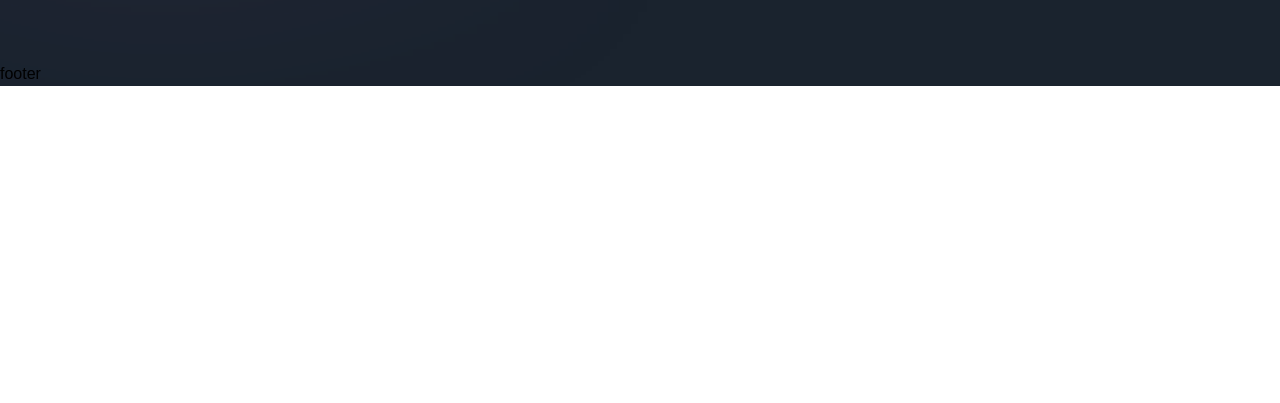
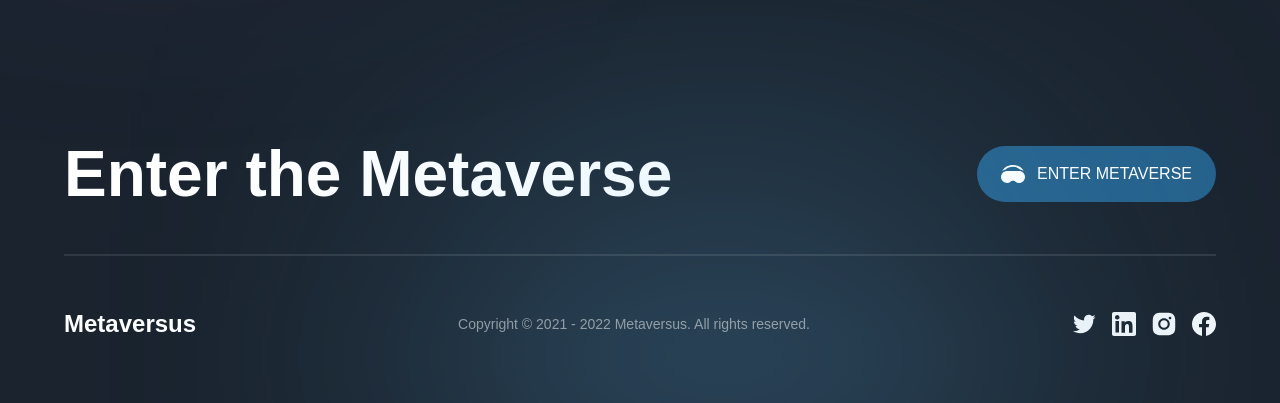
Before and after one commit to Lucas-zz/Metaverse-Frontend, a Next.js app: page / in a window 1280 px wide. Shown: the part 7037-7440 px from the top of the page. Before the commit the page ends 7123 px from the top, so only its background shows below. Built offline with nearby package versions, Linux system fonts and the light colour scheme; a web font is replaced by a local one.

Commit message:
feat: Footer section done

```diff
--- a/components/Footer.jsx
+++ b/components/Footer.jsx
@@ -1,9 +1,51 @@
 'use client';
 
+import { motion } from 'framer-motion';
+
+import styles from '../styles';
+import { footerVariants } from '../utils/motion';
+
+import { socials } from '../constants';
+
 const Footer = () => (
-  <footer>
-    footer
-  </footer>
+  <motion.footer
+    variants={footerVariants}
+    initial="hidden"
+    whileInView="show"
+    className={`${styles.paddings} py-8 relative`}
+  >
+    <div className="footer-gradient" />
+    <div className={`${styles.innerWidth} mx-auto flex flex-col gap-8`}>
+      <div className="flex items-center justify-between flex-wrap gap-5">
+        <h4 className="font-bold md:text-[64px] text-[44px] text-white">Enter the Metaverse</h4>
+        <button type="button" className="flex items-center h-fit py-4 px-6 bg-[#25618B] rounded-[32px] gap-[12px]">
+          <img
+            src="/headset.svg"
+            alt="headset"
+            className="w-[24px] h-[24px] object-contain"
+          />
+          <span className="font-normal text-[16px] text-white uppercase">Enter Metaverse</span>
+        </button>
+      </div>
+      <div className="flex flex-col">
+        <div className="mb-[50px] h-[2px] bg-white opacity-10" />
+        <div className="flex items-center justify-between flex-wrap gap-4">
+          <h4 className="font-extrabold text-[24px] text-white">Metaversus</h4>
+          <p className="font-medium text-[14px] text-white opacity-50">Copyright © 2021 - 2022 Metaversus. All rights reserved.</p>
+          <div className="flex gap-4">
+            {socials.map((social) => (
+              <img
+                key={social.name}
+                src={social.url}
+                alt={social.name}
+                className="w-[24px] h-[24px] object-contain cursor-pointer"
+              />
+            ))}
+          </div>
+        </div>
+      </div>
+    </div>
+  </motion.footer>
 );
 
 export default Footer;
```
